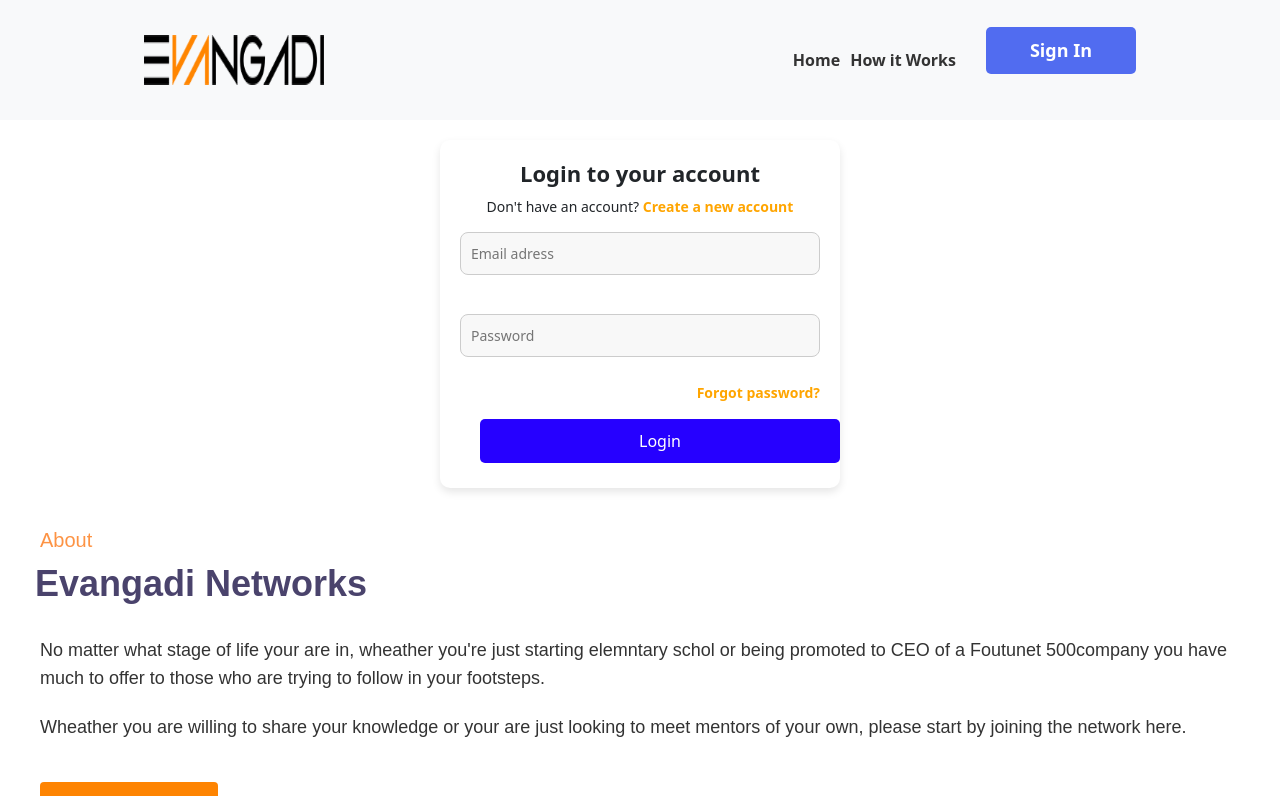
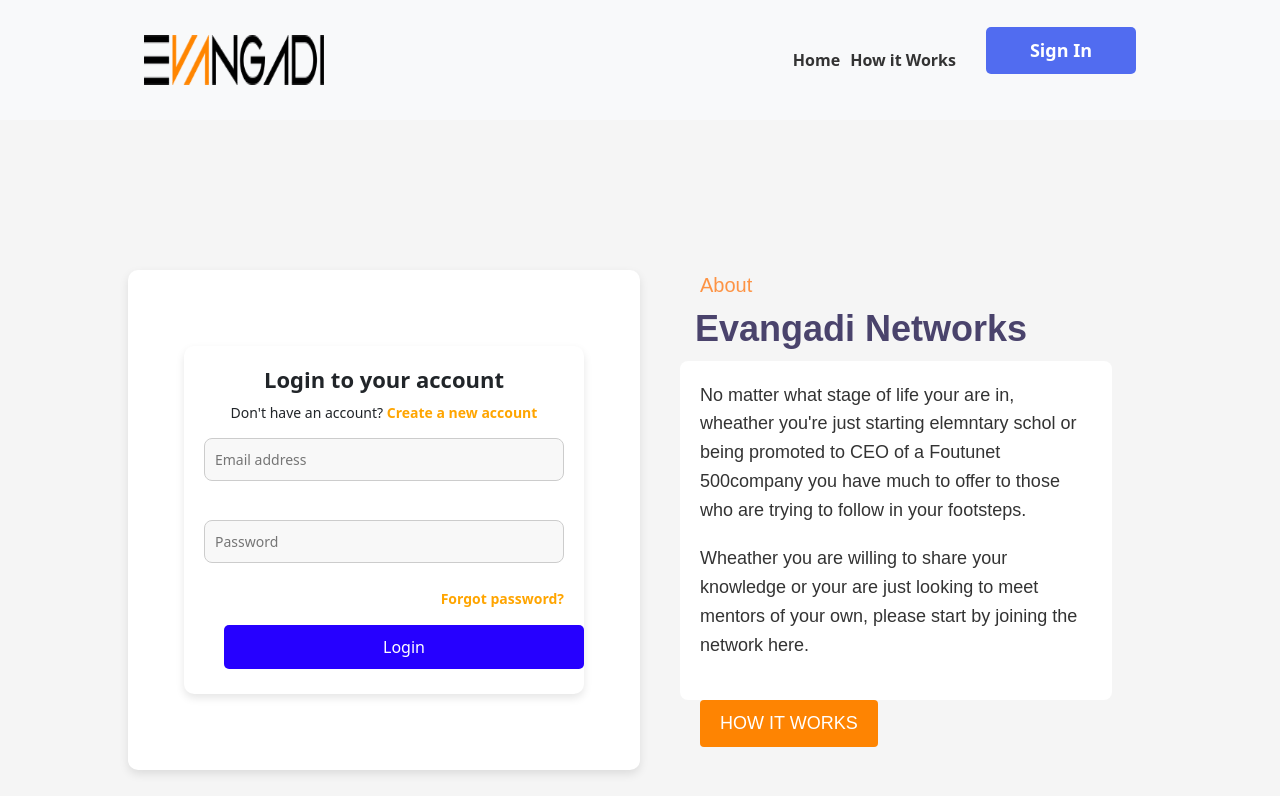
Before and after one commit to Birhanmeskel/Evangadi_Forum, a React (Vite) app in the folder frontend/: page /login in a window 1280 px wide. Shown: the top 796 px of the page. Built offline with nearby package versions, Linux system fonts and the light colour scheme.

Commit message:
restructuring Login , register and about

```diff
--- a/frontend/src/App.jsx
+++ b/frontend/src/App.jsx
@@ -10,6 +10,7 @@ import Header from "./components/Header/Header.jsx";
 import Register from "./pages/Register/Register.jsx";
 import AnswerPage from "./pages/Answer/AnswerPage.jsx";
 import AskQuestion from "./pages/Question/AskQuestion.jsx";
+import Landing from "./components/Landing/Landing.jsx";
 export const AppState = createContext();
 function App() {
   const [user, setUser] = useState(null); // Initialize user to null
@@ -53,15 +54,14 @@ function App() {
       <Header logout={logout} />
       <Routes>
         <Route path="/" element={<Home />} />
-        <Route path="/login" element={<Login />} />
-        <Route path="/register" element={<Register />} />
+        <Route path="/login" element={<Landing />} />
+        <Route path="/register" element={<Landing />} />
         <Route
           path="/answer/get-answer/:question_id"
           element={<AnswerPage />}
         />
         <Route path="/ask-question" element={<AskQuestion />} />
       </Routes>
-      <About />
       <Footer />
     </AppState.Provider>
   );
--- /dev/null
+++ b/frontend/src/components/Landing/Landing.jsx
@@ -0,0 +1,38 @@
+import React, { useState } from "react";
+import classes from "./Landing.module.css";
+import Login from "../../pages/Login/Login";
+import Register from "../../pages/Register/Register";
+import About from "../about/About";
+
+function Landing() {
+  const [showLogin, setShowLogin] = useState(true);
+
+  const handleToggle = () => {
+    setShowLogin(!showLogin);
+  };
+
+  return (
+    <div className={classes.landingContainer}>
+      <div className={classes.authContainer}>
+        {/* Apply the toggle class here instead of individual components */}
+        <div
+          className={`${classes.authSlide} ${
+            showLogin ? classes.showLogin : classes.showRegister
+          }`}
+        >
+          <div className={classes.authContent}>
+            <Login onToggle={handleToggle} />
+          </div>
+          <div className={classes.authContent}>
+            <Register onToggle={handleToggle} />
+          </div>
+        </div>
+      </div>
+      <div className={classes.aboutContainer}>
+        <About />
+      </div>
+    </div>
+  );
+}
+
+export default Landing;
--- /dev/null
+++ b/frontend/src/components/Landing/Landing.module.css
@@ -0,0 +1,52 @@
+.landingContainer {
+  display: flex;
+  align-items: center;
+  justify-content: center;
+  height: 100vh;
+  background-color: #f5f5f5;
+  padding: 0 10%;
+}
+
+.authContainer {
+  position: relative;
+  width: 50%;
+  height: 500px;
+  overflow: hidden;
+  border-radius: 10px;
+  box-shadow: 0px 4px 10px rgba(0, 0, 0, 0.1);
+  background: white;
+}
+
+.authSlide {
+  display: flex;
+  width: 200%;
+  height: 100%;
+  transition: transform 0.6s ease-in-out;
+}
+
+.authContent {
+  width: 50%;
+  height: 100%;
+  display: flex;
+  align-items: center;
+  justify-content: center;
+  flex-direction: column;
+}
+
+/* When Login is Active */
+.showLogin {
+  transform: translateX(0%);
+}
+
+/* When Register is Active */
+.showRegister {
+  transform: translateX(-50%);
+}
+
+.aboutContainer {
+  width: 50%;
+  padding: 20px;
+  display: flex;
+  flex-direction: column;
+  justify-content: center;
+}
--- a/frontend/src/index.css
+++ b/frontend/src/index.css
@@ -1,3 +1,5 @@
-*{
-    box-sizing: border-box;
+* {
+  box-sizing: border-box;
+  padding: 0;
+  margin: 0;
 }
--- a/frontend/src/pages/Login/Login.jsx
+++ b/frontend/src/pages/Login/Login.jsx
@@ -2,7 +2,8 @@ import React, { useRef, useState } from "react";
 import axios from "../../utils/axiosConfig";
 import { useNavigate } from "react-router-dom";
 import classes from "./Login.module.css";
-function Login() {
+
+function Login({ onToggle }) {
   const [emailError, setEmailError] = useState("");
   const [passwordError, setPasswordError] = useState("");
   const [loginError, setLoginError] = useState("");
@@ -16,6 +17,7 @@ function Login() {
     setEmailError("");
     setPasswordError("");
     setLoginError("");
+
     const emailValue = emailDom.current.value;
     const passValue = passwordDom.current.value;
 
@@ -35,26 +37,27 @@ function Login() {
         email: emailValue,
         password: passValue,
       });
-      // alert("login successful!");
-      // console.log(data);
 
       localStorage.setItem("token", data.token);
-
       navigate("/");
     } catch (error) {
-      // alert(error.response.data.msg);
       setLoginError(error?.response?.data?.msg || "Login failed");
-      console.log(error.response.data);
+      console.error("Login error:", error); // Log the error for debugging
     }
   }
+
   return (
     <section className={classes.container}>
       <h2 className={classes.title}>Login to your account</h2>
       <p className={classes.text}>
         Don't have an account?{" "}
-        <a href="#" className={classes.link}>
+        <span
+          onClick={onToggle}
+          className={classes.link}
+          style={{ cursor: "pointer" }}
+        >
           Create a new account
-        </a>
+        </span>
       </p>
       <div>
         <form onSubmit={handleSubmit}>
@@ -62,7 +65,7 @@ function Login() {
             <input
               ref={emailDom}
               type="email"
-              placeholder="Email adress"
+              placeholder="Email address"
               style={{
                 border: emailError ? "1px solid #f04438" : "1px solid #ccc",
               }}
--- a/frontend/src/pages/Register/Register.jsx
+++ b/frontend/src/pages/Register/Register.jsx
@@ -1,24 +1,29 @@
-import { useRef } from "react";
+import { useRef, useState } from "react";
 import axios from "../../utils/axiosConfig";
-import { useNavigate } from "react-router-dom";
 import classes from "./Register.module.css";
-import VisibilityOffIcon from '@mui/icons-material/VisibilityOff';
+import VisibilityOffIcon from "@mui/icons-material/VisibilityOff";
+import VisibilityIcon from "@mui/icons-material/Visibility";
 
-function Register() {
-    const navigate = useNavigate ();
+function Register({ onToggle }) {
+  const [showPassword, setShowPassword] = useState(false);
+  const [errorMessage, setErrorMessage] = useState("");
+
   const userNameDom = useRef();
   const firstNameDom = useRef();
   const lastNameDom = useRef();
   const emailDom = useRef();
   const passwordDom = useRef();
 
-    async function handleSubmit (e) {
+  async function handleSubmit(e) {
     e.preventDefault();
-        const usernameValue = userNameDom.current.value;
-        const firstnameValue = firstNameDom.current.value;
-        const lastnameValue = lastNameDom.current.value;
-        const emailValue = emailDom.current.value;
+    setErrorMessage("");
+
+    const usernameValue = userNameDom.current.value.trim();
+    const firstnameValue = firstNameDom.current.value.trim();
+    const lastnameValue = lastNameDom.current.value.trim();
+    const emailValue = emailDom.current.value.trim();
     const passwordValue = passwordDom.current.value;
+
     if (
       !usernameValue ||
       !firstnameValue ||
@@ -26,40 +31,43 @@ function Register() {
       !emailValue ||
       !passwordValue
     ) {
-            alert('Please provide all required information');
+      setErrorMessage("Please provide all required information");
       return;
     }
 
     try {
-        await axios.post('/users/register', {
+      await axios.post("/users/register", {
         username: usernameValue,
         firstname: firstnameValue,
         lastname: lastnameValue,
         email: emailValue,
         password: passwordValue,
       });
-        // alert("register successful. Please login");
-        navigate('/login');
+
+      onToggle(); // Switch to login form instead of navigating away
     } catch (error) {
-        // alert('something went wrong!')
-        console.log(error.response);
+      setErrorMessage(error?.response?.data?.msg || "Something went wrong!");
+      console.error(error.response);
     }
   }
+
   return (
     <section className={classes.container}>
       <h2 className={classes.title}>Join the network</h2>
       <p className={classes.text}>
         Already have an account?{" "}
-                <a href="#" className={classes.link}>
+        <span
+          onClick={onToggle}
+          className={classes.link}
+          style={{ cursor: "pointer" }}
+        >
           Sign in
-                </a>
+        </span>
       </p>
+
       <form onSubmit={handleSubmit}>
         <div className={classes.input_group}>
-                <input
-                ref={emailDom}
-                type="text"
-                placeholder="Email" />
+          <input ref={emailDom} type="email" placeholder="Email" required />
         </div>
 
         <div className={classes.input_name_container}>
@@ -67,14 +75,18 @@ function Register() {
             <input
               ref={firstNameDom}
               type="text"
-                placeholder="First Name" />
+              placeholder="First Name"
+              required
+            />
           </div>
 
           <div className={classes.input_group}>
             <input
               ref={lastNameDom}
               type="text"
-                 placeholder="Last Name"/>
+              placeholder="Last Name"
+              required
+            />
           </div>
         </div>
 
@@ -83,40 +95,47 @@ function Register() {
             ref={userNameDom}
             type="text"
             placeholder="User Name"
+            required
           />
         </div>
 
-
-            <div className={classes.input_group}>
-
+        <div className={classes.input_group} style={{ position: "relative" }}>
           <input
             ref={passwordDom}
-                    type="text"
-                    placeholder="Password" />
-                     <span> <VisibilityOffIcon /></span>
+            type={showPassword ? "text" : "password"}
+            placeholder="Password"
+            required
+          />
+          <span
+            onClick={() => setShowPassword(!showPassword)}
+            style={{ position: "absolute", right: "10px", cursor: "pointer" }}
+          >
+            {showPassword ? <VisibilityIcon /> : <VisibilityOffIcon />}
+          </span>
         </div>
-            <button type="submit" className={classes.btn}>Agree and Join</button>
-            <br />
-            <br />
+
+        {errorMessage && (
+          <p style={{ color: "red", paddingTop: "5px" }}>{errorMessage}</p>
+        )}
+
+        <button type="submit" className={classes.btn}>
+          Agree and Join
+        </button>
 
         <p className={classes.form_footer}>
-                <p>I agree to the <a href="#" className={classes.link}>
+          I agree to the{" "}
+          <a href="#" className={classes.link}>
             privacy policy
-                        </a> and <a href="#" className={classes.link}>
+          </a>{" "}
+          and{" "}
+          <a href="#" className={classes.link}>
             terms of service
-                        </a>.</p>
-                        <br />
-
-                <p>
-                        <a href="#" className={classes.link}>
-                                Already have an account?
           </a>
-                                </p>
+          .
         </p>
       </form>
-
     </section>
-  )
+  );
 }
 
-export default Register
+export default Register;
```
Lines whose indentation alone changed are shown as unchanged.
